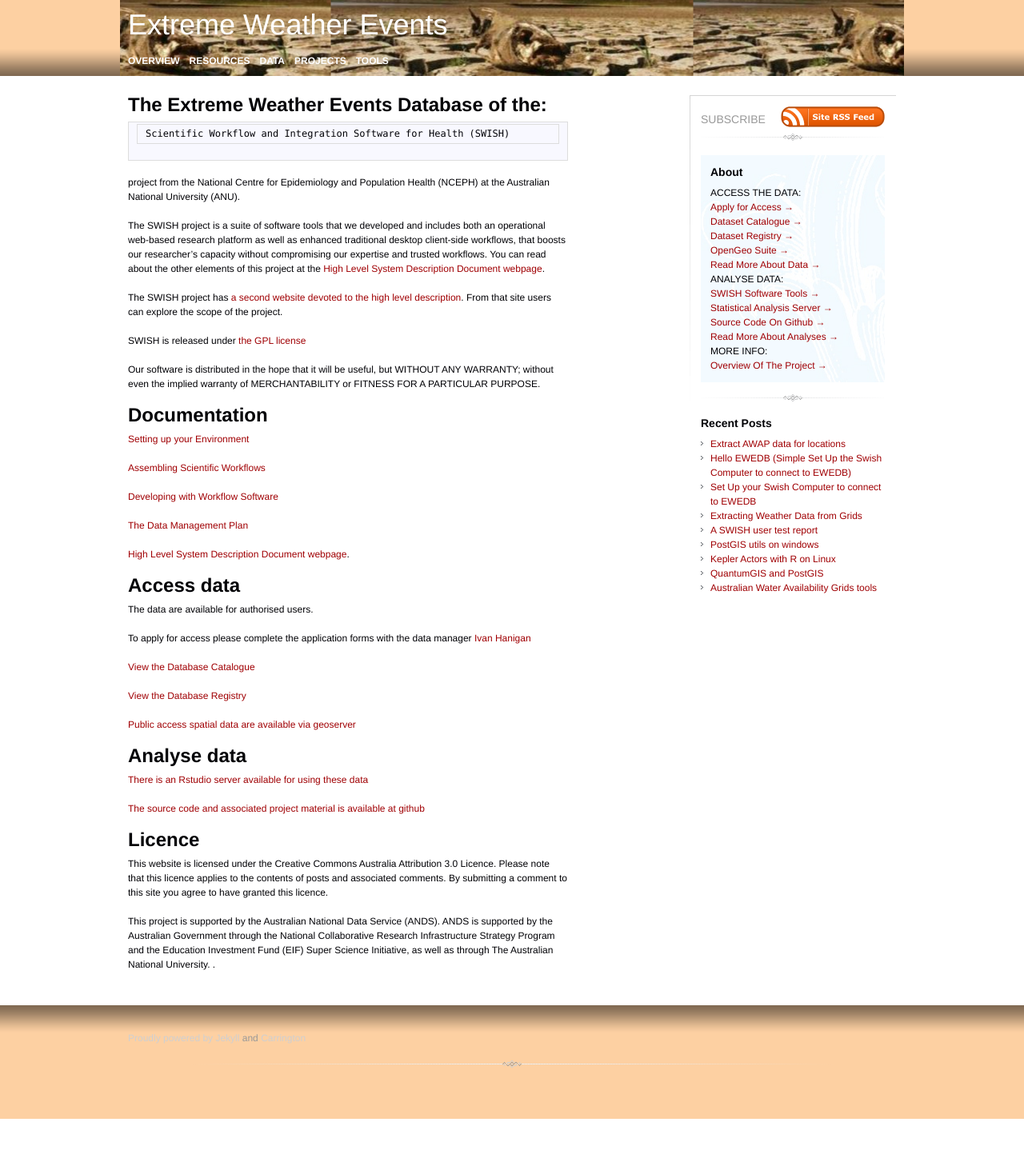
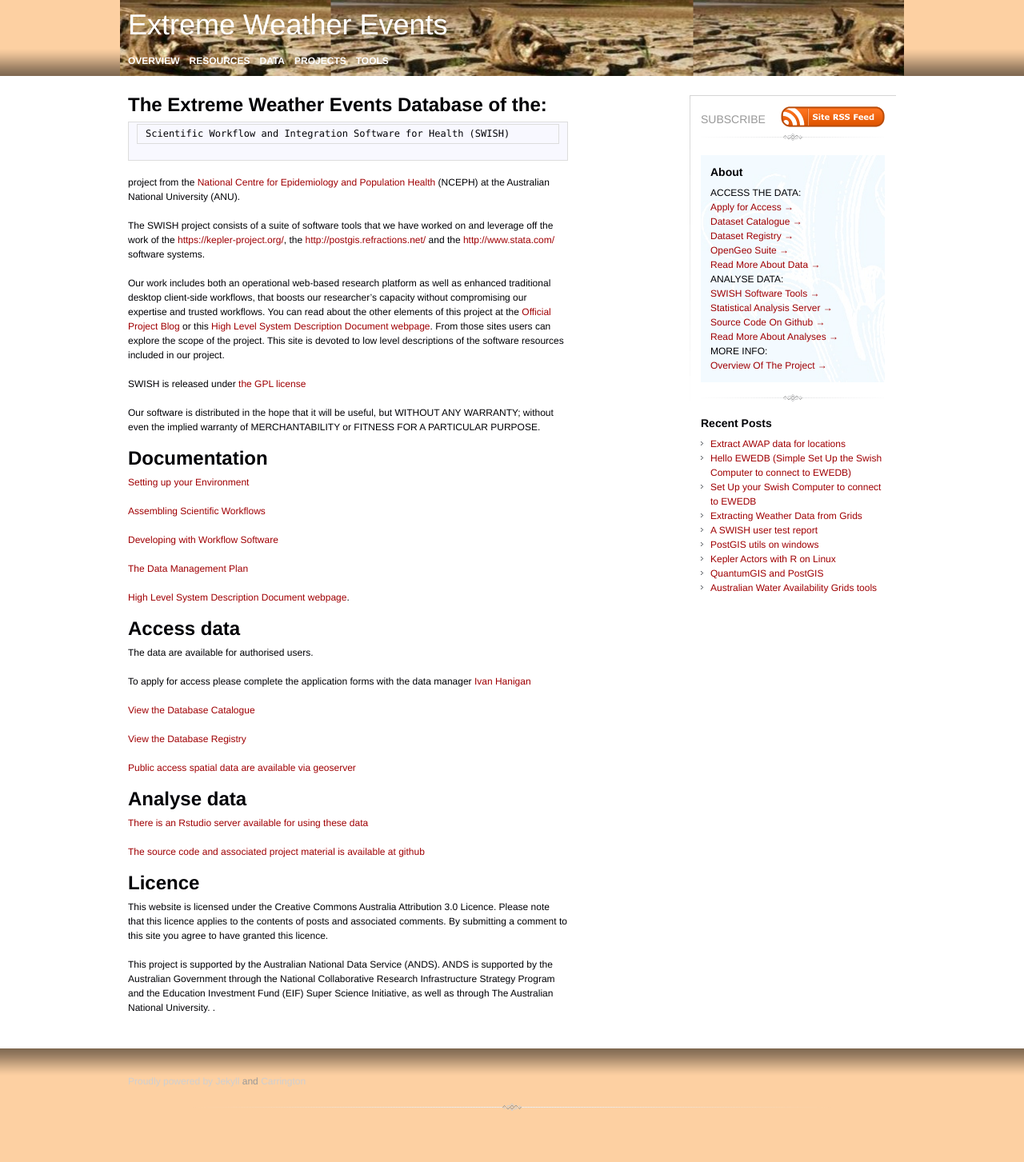
Before and after one commit to swish-climate-impact-assessment/swish-climate-impact-assessment.github.com, a Jekyll site: the page built from about.md, in a window 1280 px wide. Shown: the whole page at 80% size. Built offline with Jekyll 4.4.1, drawn with Linux system fonts in a browser that asks for light colours; nearby versions of some CDN libraries; Markdown is read by kramdown in place of the engine named in the settings; comment, search, counter and statistics services are not loaded; before the commit the page ends 1399 px from its top, so only the background shows below that.

Commit message:
new blurb

```diff
--- a/about.md
+++ b/about.md
@@ -7,11 +7,11 @@
 
     Scientific Workflow and Integration Software for Health (SWISH)
 <p></p>
-project from the National Centre for Epidemiology and Population Health (NCEPH) at the Australian National University (ANU).
+project from the [National Centre for Epidemiology and Population Health](http://nceph.anu.edu.au/) (NCEPH) at the Australian National University (ANU).
 
-The SWISH project is a suite of software tools that we developed and includes both an operational web-based research platform as well as enhanced traditional desktop client-side workflows, that boosts our researcher's capacity without compromising our expertise and trusted workflows.  You can read about the other elements of this project at the [High Level System Description Document webpage](/HighLevelDescription.html).
+The SWISH project consists of a suite of software tools that we have worked on and leverage off the work of the [https://kepler-project.org/](https://kepler-project.org/), the [http://postgis.refractions.net/](http://postgis.refractions.net/) and the [http://www.stata.com/](http://www.stata.com/) software systems.
 
-The SWISH project has [a second website devoted to the high level description](http://swish-climate-impact-assessment.blogspot.com.au/). From that site users can explore the scope of the project.
+Our work includes both an operational web-based research platform as well as enhanced traditional desktop client-side workflows, that boosts our researcher's capacity without compromising our expertise and trusted workflows.  You can read about the other elements of this project at the [Official Project Blog](http://swish-climate-impact-assessment.blogspot.com.au/) or this [High Level System Description Document webpage](/HighLevelDescription.html).  From those sites users can explore the scope of the project. This site is devoted to low level descriptions of the software resources included in our project.
 
 SWISH is released under [the GPL license](http://www.opensource.org/licenses/gpl-license.php)
 
```
